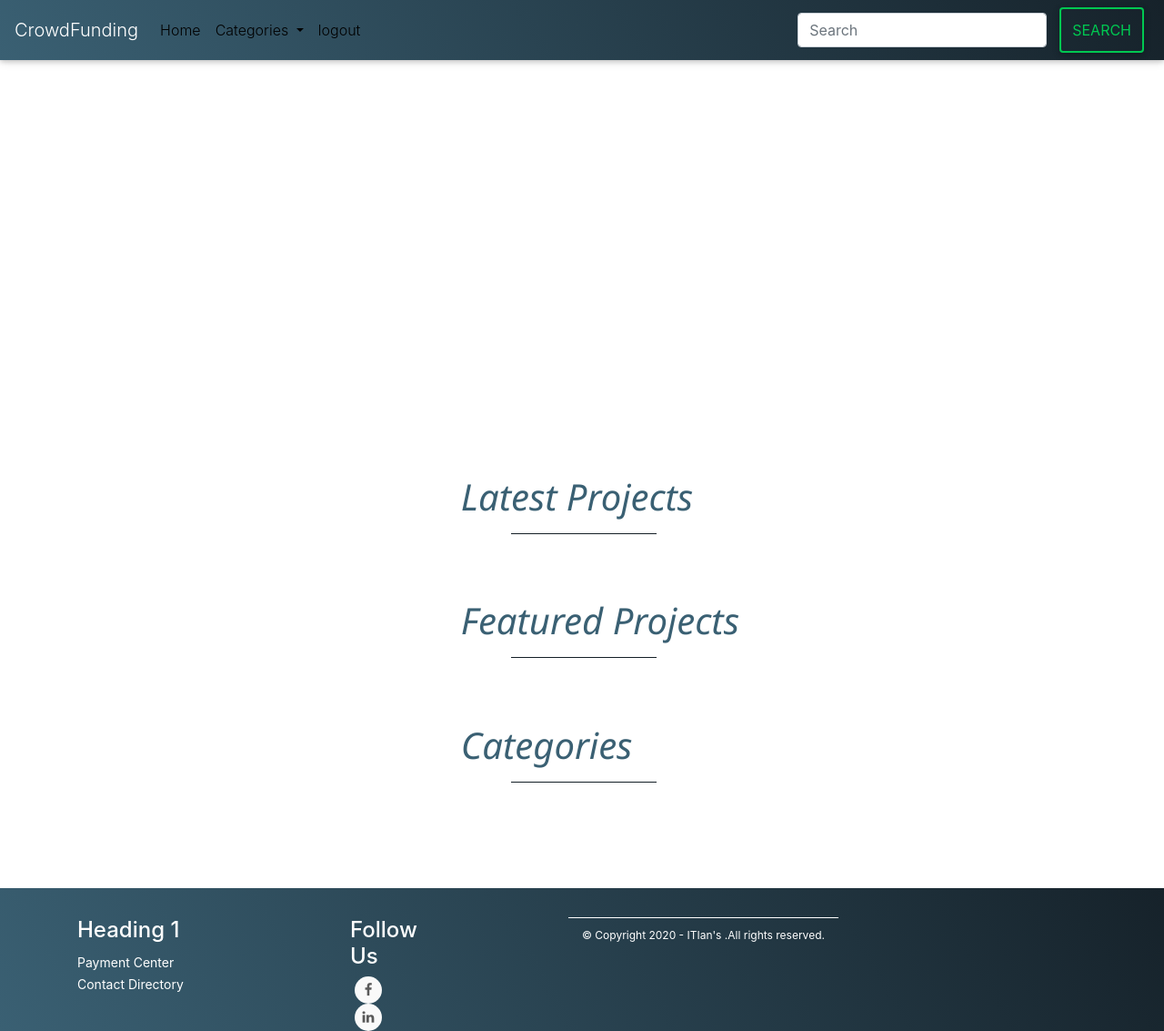
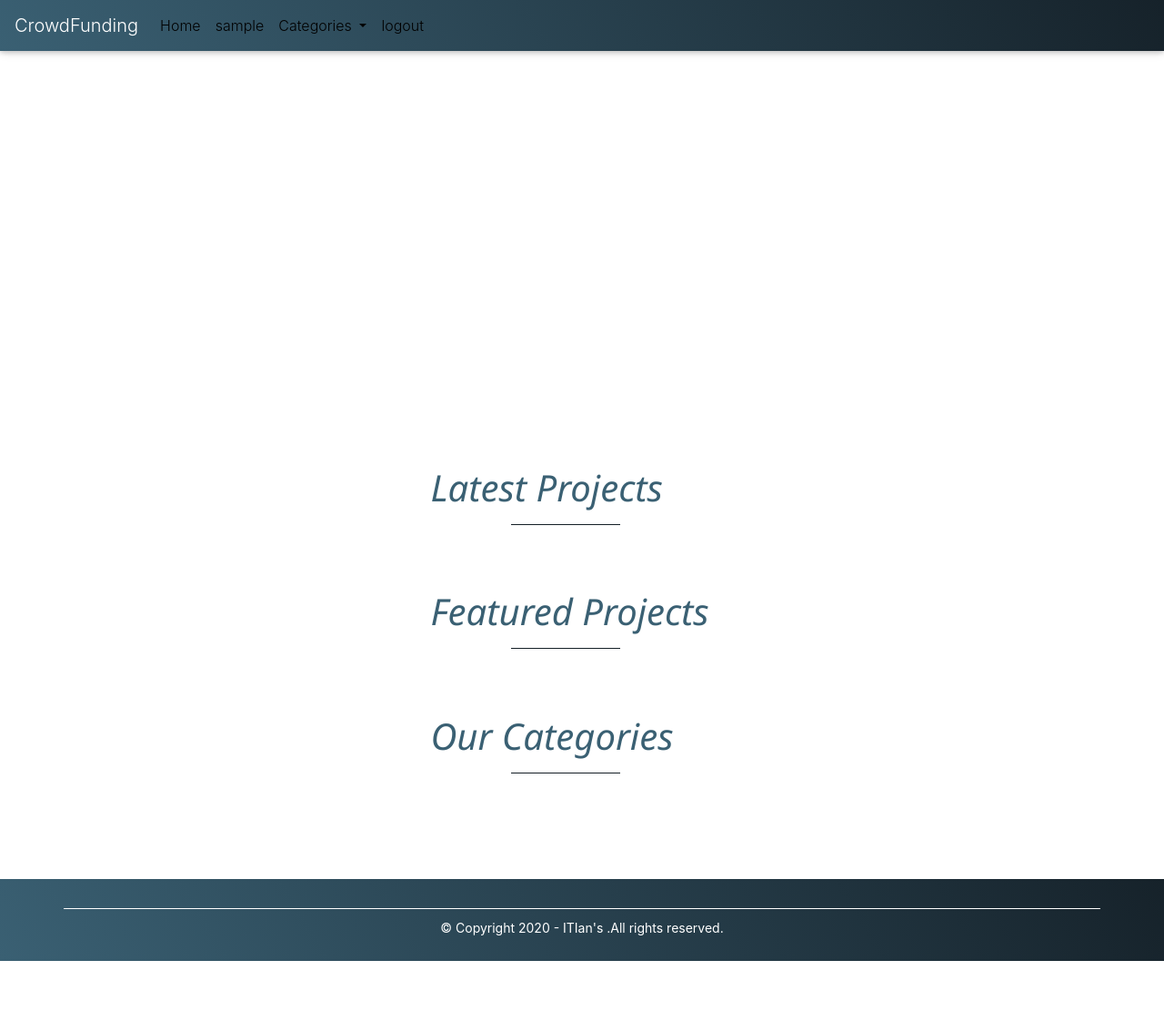
Before and after one commit to aAbdelnaby88/Crowd-Funding, a Django app: page / in a window 1280 px wide. Shown: the whole page at 91% size. After the commit the page ends 1056 px from the top, so only its background shows below. Run offline with Django 3.2, Linux system fonts and the light colour scheme; the visitor is signed in with stand-in values (Sample User, id 1); data that the repository does not hold is empty; some libraries are stand-ins or nearby versions.

Commit message:
fix issues

```diff
--- a/crowdFunding/projects/forms.py
+++ b/crowdFunding/projects/forms.py
@@ -24,6 +24,3 @@ class ImageForm(forms.ModelForm):
     class Meta:
         model = ProjectPicture
         fields = ['img_url', ]
-
-class SearchForm(forms.Form):
-    textsearch = forms.CharField(label='Search', max_length=100)
--- a/crowdFunding/projects/static/css/home.css
+++ b/crowdFunding/projects/static/css/home.css
@@ -32,14 +32,14 @@
 
 .subTitle {
     margin-top: 5%;
-    margin-left: 38%;
+    margin-left: 35%;
     font-style: oblique;
     font-family: 'Segoe UI', Tahoma, Geneva, Verdana, sans-serif;
     color: #3a6073;
 }
 
 hr {
-    width: 160px;
+    width: 120px;
     margin-top: 10px;
     margin-left: 43%;
     background-color: #16222A;
--- /dev/null
+++ b/crowdFunding/projects/static/js/searchAjax.js
@@ -0,0 +1,13 @@
+$(document).on('submit', '#searchForm', function(e) {
+    e.preventDefault();
+    $.ajax({
+        type: 'GET',
+        url: 'search/',
+        data: {
+            searchBox: $('.searchBox').val()
+        },
+        sucess: function() {
+            alert('loading...')
+        }
+    });
+});
--- a/crowdFunding/projects/templates/projects/Home.html
+++ b/crowdFunding/projects/templates/projects/Home.html
@@ -11,21 +11,30 @@
 
     <div id="carouselExampleCaptions" class="carousel slide" data-ride="carousel">
         <div class="carousel-inner" >
-        {% for p in latestFiveList %}
+        {% for p in hRProjects %}
             {% if forloop.counter == 1 %}
                 <div class="carousel-item slideCss active" >
+                      <a href="{% url 'show_proj' p.id %}">
                       <img src="/static/{{p.imgs.all.first.img_url}}" class="d-block slideCss">
+                      </a>
                       <div class="carousel-caption d-none d-md-block">
-                        <h5 class="sliderTitle">{{p.title}}  </h5>
+
+                        <h5 class="sliderTitle" >{{p.title}}  </h5>
+
                         <p class="sliderDesc"> {{p.details}}</p>
+
                       </div>
                 </div>
              {% else %}
                 <div class="carousel-item slideCss" >
+                <a href="{% url 'show_proj' p.id %}">
                       <img src="/static/{{p.imgs.all.first.img_url}}" class="d-block slideCss">
+                      </a>
                       <div class="carousel-caption d-none d-md-block">
+
                         <h5 class="sliderTitle">{{p.title}} </h5>
                         <p class="sliderDesc"> {{p.details}} </p>
+
                       </div>
                 </div>
             {% endif %}
@@ -93,7 +102,7 @@
         {% endfor %}
     </div>
 
-    <h1 class="subTitle"> Categories </h1>
+    <h1 class="subTitle"> Our Categories </h1>
     <hr>
 
     <div class="row">
@@ -101,7 +110,7 @@
             <div class="categs">
                 <a href="{% url 'show_cate' c.id %}">
                 <img src="/static/{{ c.cat_icon }}" class="card-img-top"> </a>
-                <h5 class="card-title" style="margin-left:32%">{{c.name }}</h5>
+                <h5 class="card-title" style="text-align: center;">{{c.name }}</h5>
             </div>
         {% endfor %}
     </div>
--- a/crowdFunding/projects/templates/projects/base.html
+++ b/crowdFunding/projects/templates/projects/base.html
@@ -39,18 +39,23 @@
     <div class="collapse navbar-collapse" id="navbarSupportedContent">
         <ul class="navbar-nav mr-auto">
             <li class="nav-item active">
-                <a class="nav-link" href="#">Home <span class="sr-only">(current)</span></a>
+                <a class="nav-link" href="{% url 'home' %}">Home <span class="sr-only">(current)</span></a>
             </li>
+               {% if user.is_authenticated %}
+
+                 <li class="nav-item active">
+                    <a class="nav-link" href="{% url 'users:profile' user.id  %}">{{user.username}}  <span class="sr-only">(current)</span></a>
+                </li>
+                {% endif %}
             <li class="nav-item dropdown">
                 <a class="nav-link dropdown-toggle" href="#" id="navbarDropdown" role="button" data-toggle="dropdown"
                    aria-haspopup="true" aria-expanded="false">
                     Categories
                 </a>
                 <div class="dropdown-menu" aria-labelledby="navbarDropdown">
-                    <a class="dropdown-item" href="#">Medical</a>
-                    <a class="dropdown-item" href="#">Education</a>
-                    <div class="dropdown-divider"></div>
-                    <a class="dropdown-item" href="#">See all</a>
+                {% for c in categs %}
+                    <a class="dropdown-item" href="{% url 'show_cate' c.id %}">{{c.name}}</a>
+                {% endfor %}
                 </div>
             </li>
             {% if user.is_authenticated %}
@@ -67,12 +72,13 @@
             </li>
             {% endif %}
  </ul>
-        <form class="form-inline my-2 my-lg-0" action="search/" method="post">
+        {% comment %}
+        <form class="form-inline my-2 my-lg-0" id="searchForm"  >
             {% csrf_token %}
-            <input name="textsearch" class="form-control mr-sm-2" type="search" placeholder="Search" aria-label="Search">
+            <input name='searchBox' class="form-control mr-sm-2" type="search" placeholder="Search" aria-label="Search">
             <button class="btn btn-outline-success my-2 my-sm-0" type="submit" value="submit">Search</button>
         </form>
-
+        {% endcomment %}
 
     </div>
 </nav>
@@ -89,40 +95,17 @@
     <div class="footer-middle">
         <div class="container">
             <div class="row">
-                <div class="col-md-3 col-sm-6">
-                    <!--Column1-->
-                    <div class="footer-pad">
-                        <h4>Heading 1</h4>
-                        <ul class="list-unstyled">
-                            <li><a href="#"></a></li>
-                            <li><a href="#">Payment Center</a></li>
-                            <li><a href="#">Contact Directory</a></li>
-
-                        </ul>
+                <div class="col-md-12">
+                    <div class="row">
+                        <div class="col-md-12 copy">
+                            <p class="text-center"><a href="https://github.com/aAbdelnaby88/Crowd-Funding">
+                            &copy; Copyright 2020 - ITIan's .All rights reserved.</a></p>
+                        </div>
                     </div>
                 </div>
-                <div class="col-md-3 col-sm-6">
-
-
-                <div class="col-md-3">
-                    <h4>Follow Us</h4>
-                    <ul class="social-network social-circle">
-                        <li><a href="#" class="icoFacebook" title="Facebook"><i class="fa fa-facebook"></i></a></li>
-                        <li><a href="#" class="icoLinkedin" title="Linkedin"><i class="fa fa-linkedin"></i></a></li>
-                    </ul>
-                </div>
             </div>
-            <div class="row">
-                <div class="col-md-12 copy">
-                    <p class="text-center">&copy; Copyright 2020 - ITIan's .All rights reserved.</p>
-                </div>
-            </div>
-
-
         </div>
     </div>
-    </div>
-
 </footer>
 
 
@@ -137,6 +120,8 @@
   <script type="text/javascript" src="{% static 'users/js/bootstrap.min.js' %}"></script>
   <!-- MDB core JavaScript -->
   <script type="text/javascript" src="{% static 'users/js/mdb.min.js' %}"></script>
+  <script type="text/javascript" src="{% static 'projects/js/searchAjax.js' %}"></script>
+
 
 </body>
 </html>
--- a/crowdFunding/projects/templates/projects/viewProject.html
+++ b/crowdFunding/projects/templates/projects/viewProject.html
@@ -214,7 +214,7 @@
                                        <a href="{% url 'show_proj' p.id %}" class="btn btn-primary"> Show Details </a>
                                      </div>
                                  </div>
-                              </div>>
+                              </div>
                        {% endif %}
 
             {% endif %}
--- a/crowdFunding/projects/views.py
+++ b/crowdFunding/projects/views.py
@@ -9,11 +9,13 @@ from django.forms import modelformset_factory
 from django.contrib.auth.decorators import login_required
 from django.views.decorators.cache import cache_control
 from django.contrib import messages
-from django.db.models import Q
+from django.db.models import Q,Avg,Sum
 # Create your views here.
 from taggit.models import Tag
 from django.db.models import Avg,Sum
 from decimal import Decimal, ROUND_HALF_UP
+from django.template.loader import render_to_string
+
 
 @login_required
 
@@ -101,14 +103,26 @@ def create_comment(request, id):
 
 
 def home(request):
-    lFiveList = Project.objects.extra(order_by=['created_at'])
+    projectRates= Rate.objects.all().values('project').annotate(Avg('value')).order_by('-value__avg')[:5]
+    print (projectRates)
+
+    hRatedProjects= []
+    for p in projectRates:
+        print(p.get('project'))
+        hRatedProjects.extend(list(Project.objects.filter(id=p.get('project'))))
+        print (hRatedProjects)
+
+    lFiveList = Project.objects.extra(order_by=['-created_at'])
     categories = Category.objects.all()
     featuredList = Project.objects.all().filter(is_featured='True')
     context = {
         'latestFiveList': lFiveList,
         'categs': categories,
         'fProject': featuredList,
+        'hRProjects':hRatedProjects,
     }
+    render(request, 'projects/base.html', {'categs': categories})
+    render(request, 'users/base.html', {'categs': categories})
     return render(request, 'projects/Home.html', context)
 
 
@@ -146,23 +160,14 @@ def report_comment(request, id):
             messages.error(request, 'You reported this comment before!')
         return redirect(f'/projects/projectDetails/{id}')
 
+
 def search(request):
-    if request.method == 'POST':
-        inp=request.POST['textsearch']
-        found= False
-        if inp:
-            projects=Project.objects.all()
-            for p in projects:
-                if p.title == inp:
-                    pPics = ProjectPicture.objects.all().filter(project_id=p)
-                    context = {'pData': p,'pPics': pPics}
-                    found = True
-                    return render(request, "projects/viewProject.html", context)
-
-            if found== False:
-                return redirect(f'/')
-        else:
-            return redirect(f'/')
+    inp=request.GET.get('searchBox')
+    if inp:
+        project=Project.objects.filter(Q(title__icontains=inp))[:1]
+    else:
+        inp =' '
+    return showProject(request,project)
 
 
 @login_required
@@ -181,6 +186,7 @@ def rate_project(request, id, value):
         }
         return JsonResponse(data)
 
+
 def donate(request, id):
     if request.method == 'POST':
         donate = Donation.objects.create(
--- a/crowdFunding/users/templates/users/base.html
+++ b/crowdFunding/users/templates/users/base.html
@@ -37,7 +37,7 @@
 <body>
 
 <nav class="navbar navbar-expand-lg sticky-top">
-    <span class="navbar-brand" href="#">CrowdFunding</span>
+    <span class="navbar-brand" href="{% url 'home' %}">CrowdFunding</span>
     <button class="navbar-toggler" type="button" data-toggle="collapse" data-target="#navbarSupportedContent"
             aria-controls="navbarSupportedContent" aria-expanded="false" aria-label="Toggle navigation">
         <span class="navbar-toggler-icon"></span>
@@ -46,21 +46,27 @@
     <div class="collapse navbar-collapse" id="navbarSupportedContent">
         <ul class="navbar-nav mr-auto">
             <li class="nav-item active">
-                <a class="nav-link" href="#">Home <span class="sr-only">(current)</span></a>
+                <a class="nav-link" href="{% url 'home' %}">Home <span class="sr-only">(current)</span></a>
             </li>
+             {% if user.is_authenticated %}
+
+                 <li class="nav-item active">
+                    <a class="nav-link" href="{% url 'users:profile' user.id  %}">{{user.username}}  <span class="sr-only">(current)</span></a>
+                </li>
+                {% endif %}
             <li class="nav-item dropdown">
                 <a class="nav-link dropdown-toggle" href="#" id="navbarDropdown" role="button" data-toggle="dropdown"
                    aria-haspopup="true" aria-expanded="false">
                     Categories
                 </a>
                 <div class="dropdown-menu" aria-labelledby="navbarDropdown">
-                    <a class="dropdown-item" href="#">Medical</a>
-                    <a class="dropdown-item" href="#">Education</a>
-                    <div class="dropdown-divider"></div>
-                    <a class="dropdown-item" href="#">See all</a>
+                {% for c in categs %}
+                    <a class="dropdown-item" href="{% url 'show_cate' c.id %}">{{c.name}}</a>
+                {% endfor %}
                 </div>
             </li>
             {% if user.is_authenticated %}
+
                   <li class="nav-item active">
                 <a class=" nav-item nav-link" href="{% url 'users:logout' %}">logout<span class="sr-only">(current)</span></a>
                   </li>
@@ -74,12 +80,12 @@
             </li>
             {% endif %}
  </ul>
+ {% comment %}
         <form class="form-inline my-2 my-lg-0">
             <input class="form-control mr-sm-2" type="search" placeholder="Search" aria-label="Search">
             <button class="btn btn-outline-success my-2 my-sm-0" type="submit">Search</button>
         </form>
-
-
+{% endcomment %}
     </div>
 </nav>
 
@@ -95,40 +101,17 @@
     <div class="footer-middle">
         <div class="container">
             <div class="row">
-                <div class="col-md-3 col-sm-6">
-                    <!--Column1-->
-                    <div class="footer-pad">
-                        <h4>Heading 1</h4>
-                        <ul class="list-unstyled">
-                            <li><a href="#"></a></li>
-                            <li><a href="#">Payment Center</a></li>
-                            <li><a href="#">Contact Directory</a></li>
-
-                        </ul>
+                <div class="col-md-12">
+                    <div class="row">
+                        <div class="col-md-12 copy">
+                            <p class="text-center"><a href="https://github.com/aAbdelnaby88/Crowd-Funding">
+                            &copy; Copyright 2020 - ITIan's .All rights reserved.</a></p>
+                        </div>
                     </div>
                 </div>
-                <div class="col-md-3 col-sm-6">
-
-
-                <div class="col-md-3">
-                    <h4>Follow Us</h4>
-                    <ul class="social-network social-circle">
-                        <li><a href="#" class="icoFacebook" title="Facebook"><i class="fa fa-facebook"></i></a></li>
-                        <li><a href="#" class="icoLinkedin" title="Linkedin"><i class="fa fa-linkedin"></i></a></li>
-                    </ul>
-                </div>
             </div>
-            <div class="row">
-                <div class="col-md-12 copy">
-                    <p class="text-center">&copy; Copyright 2020 - ITIan's .All rights reserved.</p>
-                </div>
-            </div>
-
-
         </div>
     </div>
-    </div>
-
 </footer>
 
 
```
Also changed, not shown: crowdFunding/projects/static/css/footer.css (+4 -5 lines), crowdFunding/users/static/users/footer.css (+4 -5 lines), crowdFunding/users/templates/registration/signup.html (+2 -17 lines).
